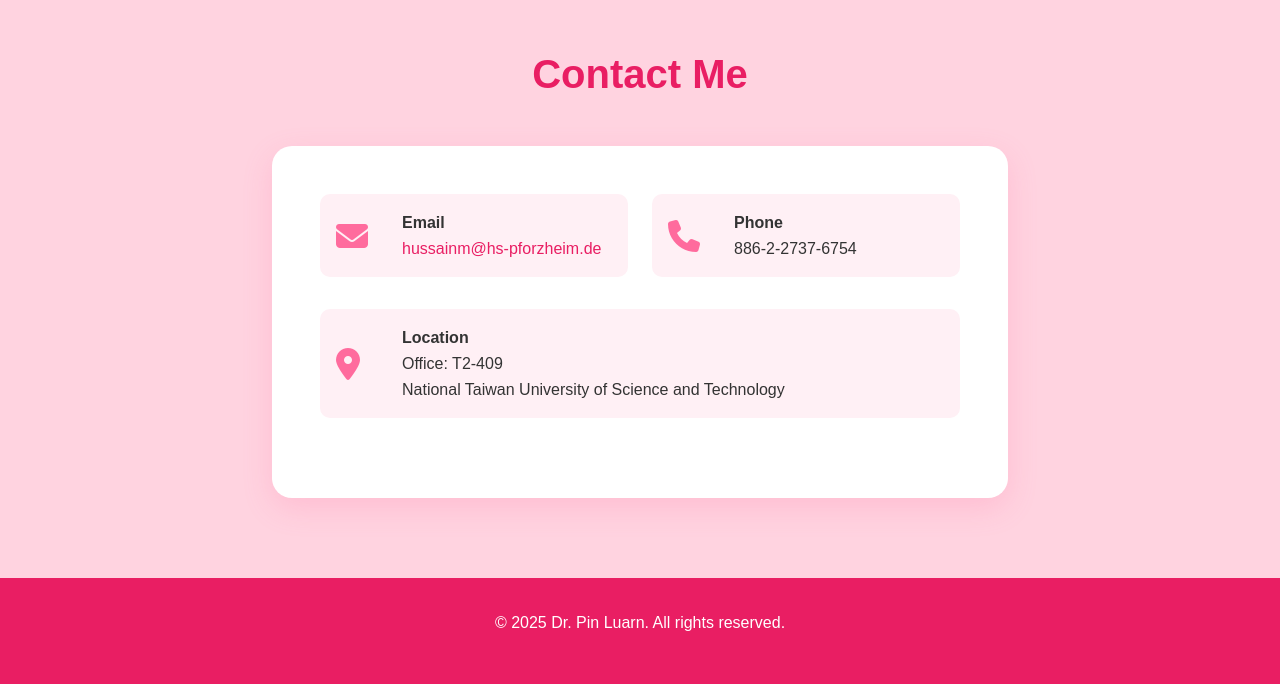
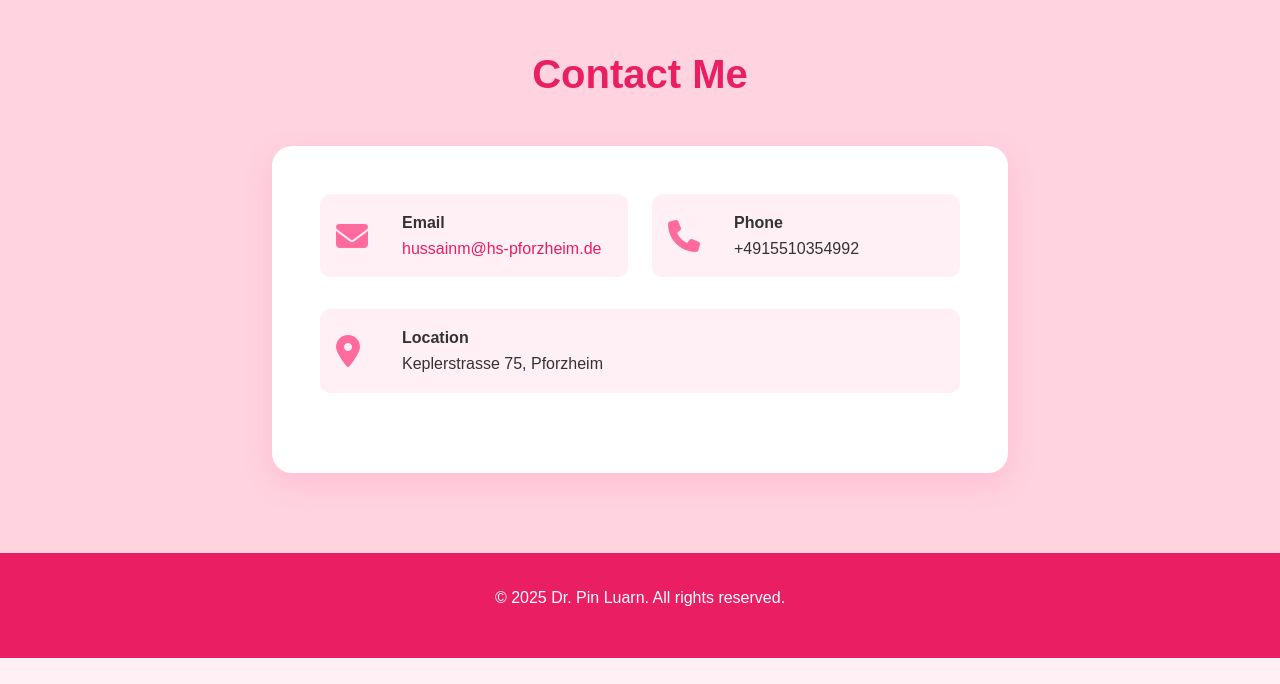
Before and after one commit to hussainm123/hussainm123.github.io, a plain HTML site: page index.html in a window 1280 px wide. Shown: the part 3838-4522 px from the top of the page. After the commit the page ends 4496 px from the top, so only its background shows below. Drawn offline with nearby package versions, Linux system fonts and the light colour scheme.

Commit message:
Update index.html

```diff
--- a/index.html
+++ b/index.html
@@ -350,8 +350,8 @@
             about2: " From starting my career as an intern at a digital agency to becoming Assistant Marketing Manager at Arif Habib Limited, my journey has been all about pushing boundaries. I’ve led the digital transformation of traditional processes, built powerful content strategies from scratch, and helped position AHL as the most-followed brokerage house in Pakistan.",
             about3: "Currently in Germany, pursuing my Masters in Digital Business from Hochschule Pforzheim, Im here to expand my horizons, absorb global trends, and refine my skills in international marketing, media, and design. Still that same focused, growth-driven marketer just with a broader canvas now.",
             about4: "", // Add additional about content here if needed
-            phone: "886-2-2737-6754",
-            location: "Office: T2-409<br>National Taiwan University of Science and Technology"
+            phone: "+4915510354992",
+            location: "Keplerstrasse 75, Pforzheim"
         };
         // ====== User Profile Data Section End ======
     </script>
```
